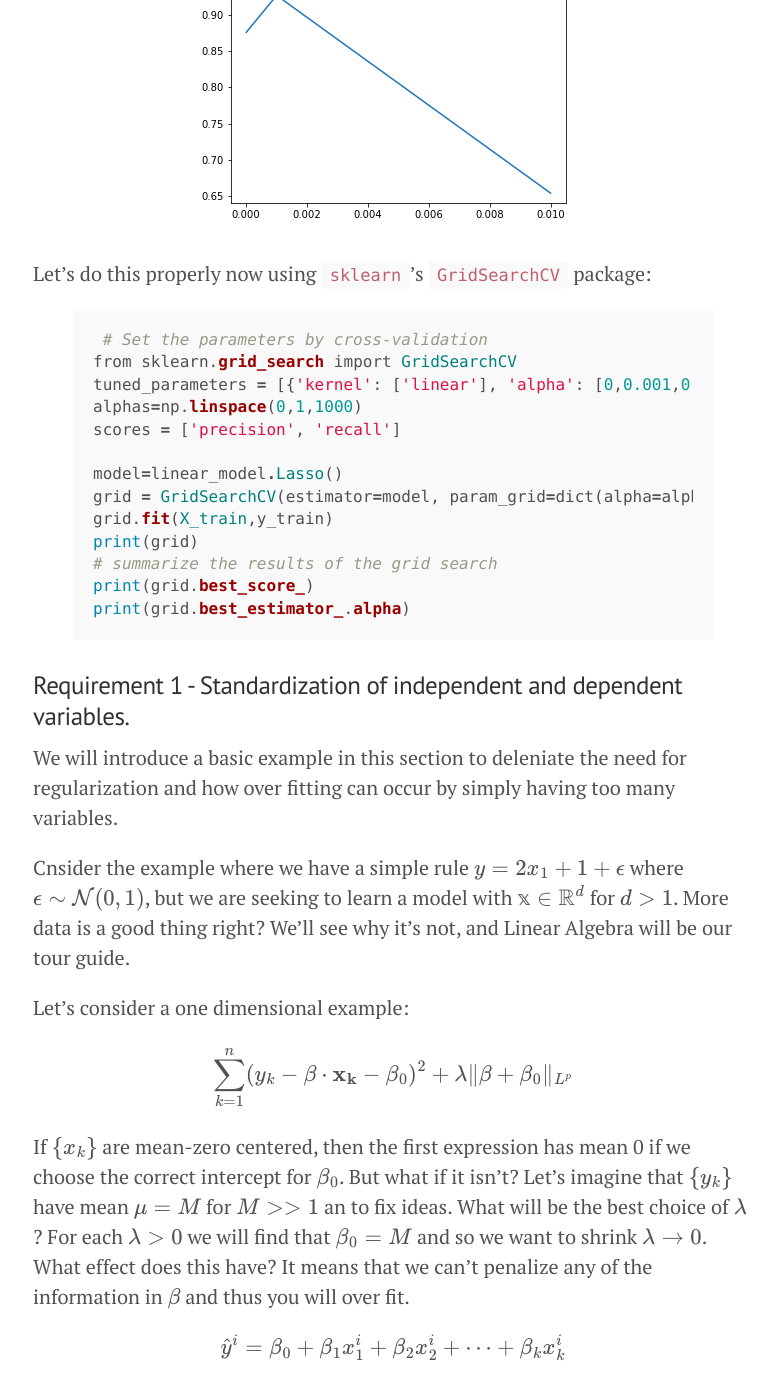
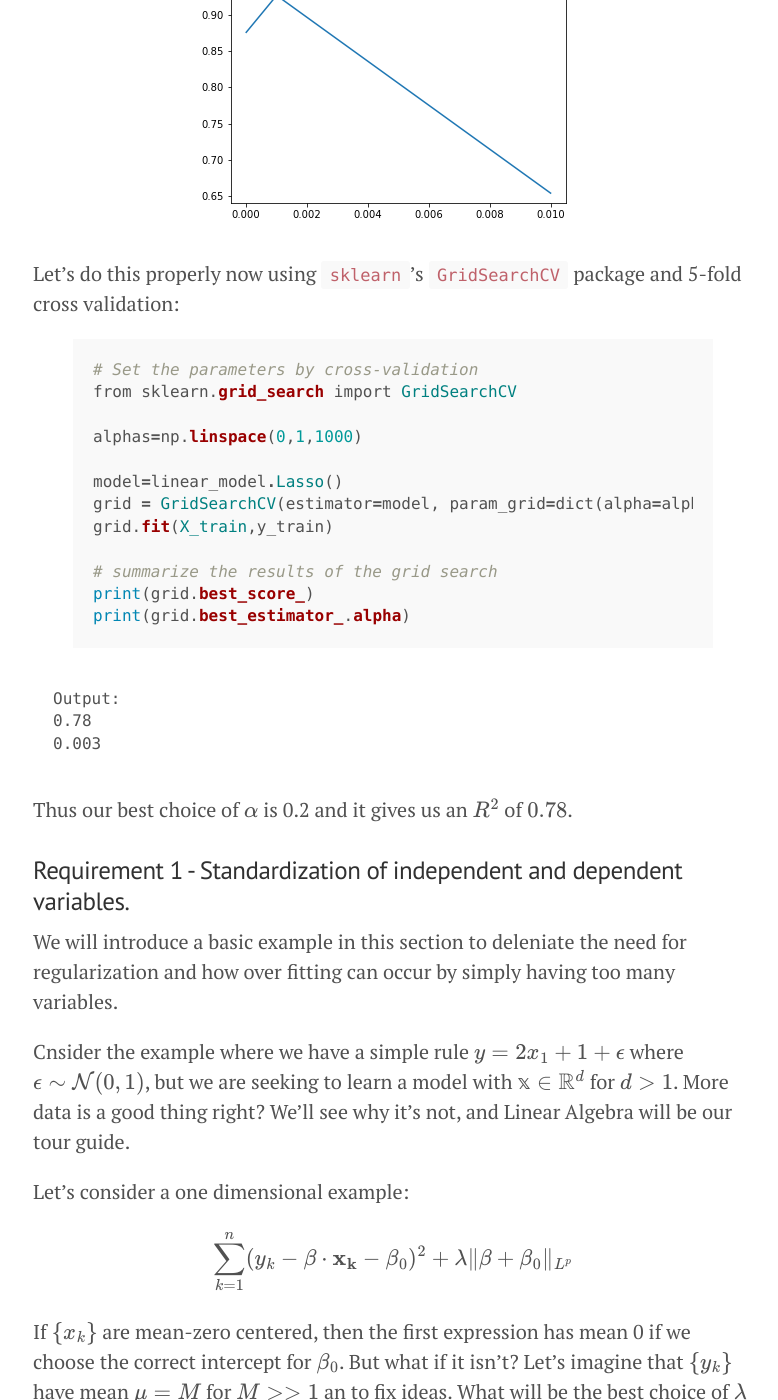
Before and after one commit to doriang102/doriang102.github.io, a Jekyll site: the page built from _posts/2017-10-13-model-selection,-regularization,-and-evaluation.md, in a window 1280 px wide and 1400 px high, scrolled down 6118 px. Shown: the whole window, without its empty margins (247-1025 px from the left). Built offline with Jekyll 4.4.1, drawn with Linux system fonts in a browser that asks for light colours; our own code applies the rules of GitHub Pages for plain Markdown files; formulas are drawn with MathJax 3.

Commit message:
Update 2017-10-13-model-selection,-regularization,-and-evaluation.md

````diff
--- a/_posts/2017-10-13-model-selection,-regularization,-and-evaluation.md
+++ b/_posts/2017-10-13-model-selection,-regularization,-and-evaluation.md
@@ -122,24 +122,30 @@ plt.plot(scores)
 {% endhighlight %}
   ![](/img/lasso1.png?raw=true)
 
- Let's do this properly now using `sklearn`'s `GridSearchCV` package:
+ Let's do this properly now using `sklearn`'s `GridSearchCV` package and 5-fold cross validation:
 
  {% highlight ruby %}
- # Set the parameters by cross-validation
+# Set the parameters by cross-validation
 from sklearn.grid_search import GridSearchCV
-tuned_parameters = [{'kernel': ['linear'], 'alpha': [0,0.001,0.01]}]
+
 alphas=np.linspace(0,1,1000)
-scores = ['precision', 'recall']
 
 model=linear_model.Lasso()
-grid = GridSearchCV(estimator=model, param_grid=dict(alpha=alphas))
+grid = GridSearchCV(estimator=model, param_grid=dict(alpha=alphas),cv=5)
 grid.fit(X_train,y_train)
-print(grid)
+
 # summarize the results of the grid search
 print(grid.best_score_)
 print(grid.best_estimator_.alpha)
 {% endhighlight %}
 
+```
+Output:
+0.78
+0.003
+```
+
+Thus our best choice of $$\alpha$$ is 0.2 and it gives us an $$R^2$$ of $$0.78$$.
 
 ### Requirement 1 - Standardization of independent and dependent variables.
 
````
